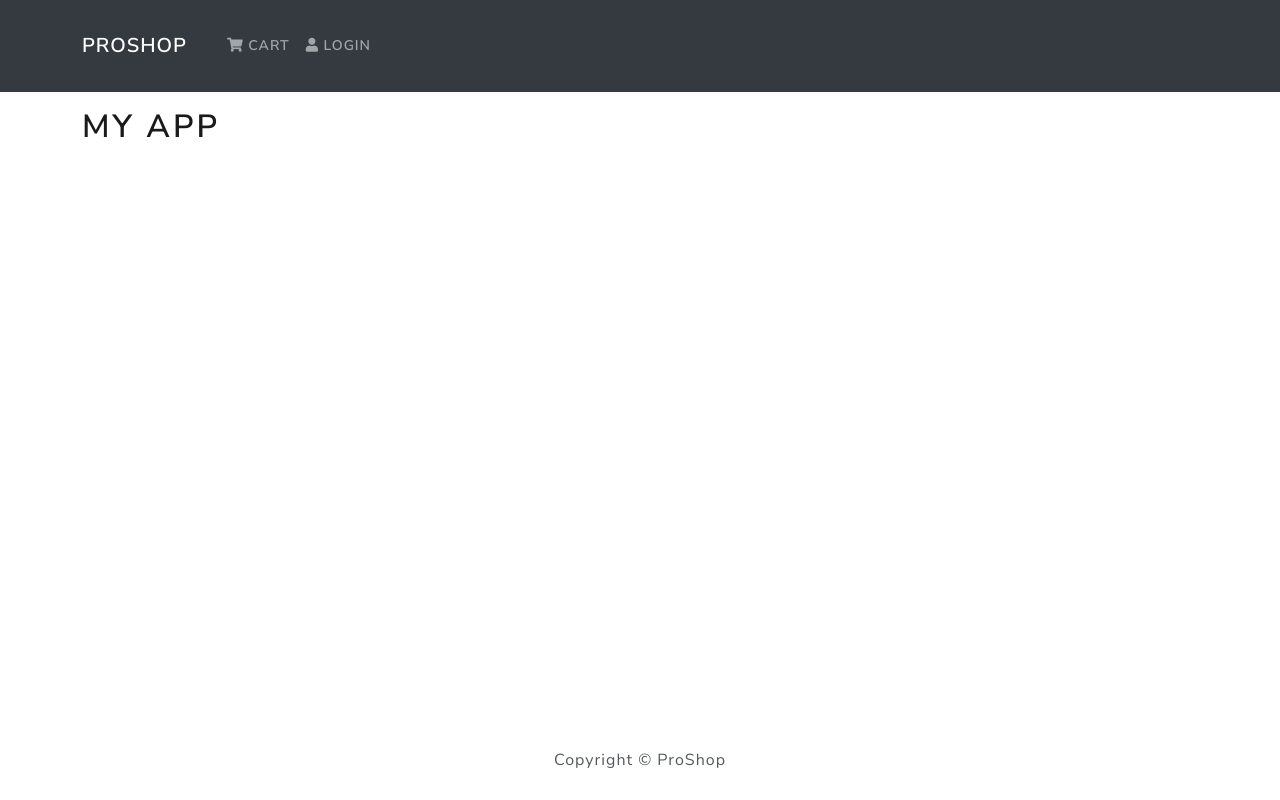
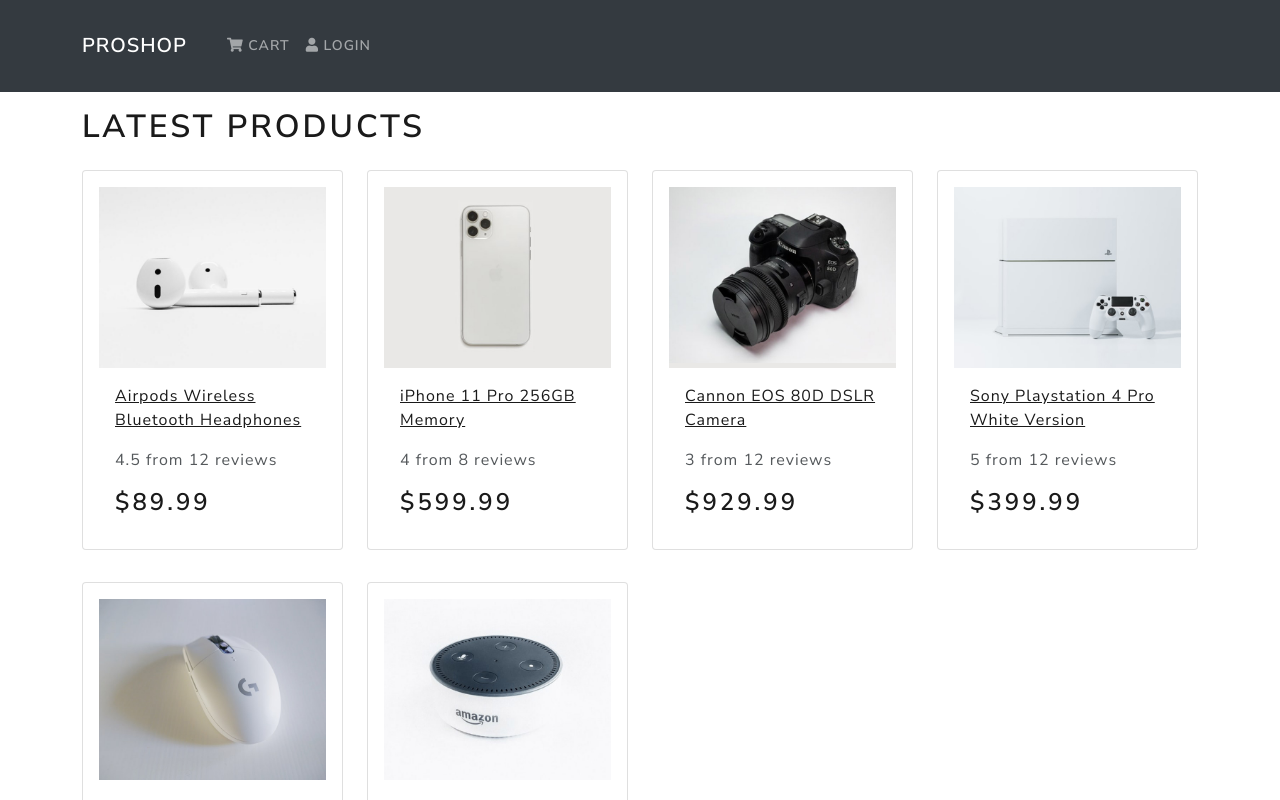
Before and after one commit to alhiky-es/ecommerce-django-react, a React (Create React App) app in the folder frontend/: page / in a window 1280 px wide. Shown: the top 800 px of the page. Built offline with nearby package versions, Linux system fonts and the light colour scheme.

Commit message:
7. HomeScreen Product Listing

```diff
--- a/frontend/src/App.js
+++ b/frontend/src/App.js
@@ -4,6 +4,7 @@
 /* COMPONENTS */
 import Header from "./components/Header";
 import Footer from "./components/Footer";
+import HomeScreen from "./screens/HomeScreen";
 
 function App() {
   return (
@@ -11,7 +12,7 @@
       <Header />
       <Container>
         <main className="py-3">
-          <h1>My App</h1>
+          <HomeScreen />
         </main>
       </Container>
       <Footer />
--- /dev/null
+++ b/frontend/src/components/Product.js
@@ -0,0 +1,32 @@
+import React from "react";
+
+/* REACT-BOOTSTRAP */
+import { Card } from "react-bootstrap";
+
+function Product({ product }) {
+  return (
+    <Card className="my-3 p-3 rounded">
+      <a href={`/products/${product._id}`}>
+        <Card.Img src={product.image} />
+      </a>
+
+      <Card.Body>
+        <a href={`/products/${product._id}`}>
+          <Card.Title as="div">
+            <strong>{product.name}</strong>
+          </Card.Title>
+        </a>
+
+        <Card.Text as="div">
+          <div className="my-3">
+            {product.rating} from {product.numReviews} reviews
+          </div>
+        </Card.Text>
+
+        <Card.Text as="h3">${product.price}</Card.Text>
+      </Card.Body>
+    </Card>
+  );
+}
+
+export default Product;
--- /dev/null
+++ b/frontend/src/screens/HomeScreen.js
@@ -0,0 +1,29 @@
+import React from "react";
+
+/* REACT-BOOTSTRAP */
+import { Row, Col } from "react-bootstrap";
+
+/* PRODUCTS DATA */
+import products from "../products";
+
+/* COMPONENTS */
+import Product from "../components/Product";
+
+function HomeScreen() {
+  return (
+    <div>
+      <h1>Latest Products</h1>
+      <Row>
+        {products.map((product) => {
+          return (
+            <Col key={product._id} sm={12} md={6} lg={4} xl={3}>
+              <Product product={product} />
+            </Col>
+          );
+        })}
+      </Row>
+    </div>
+  );
+}
+
+export default HomeScreen;
```
